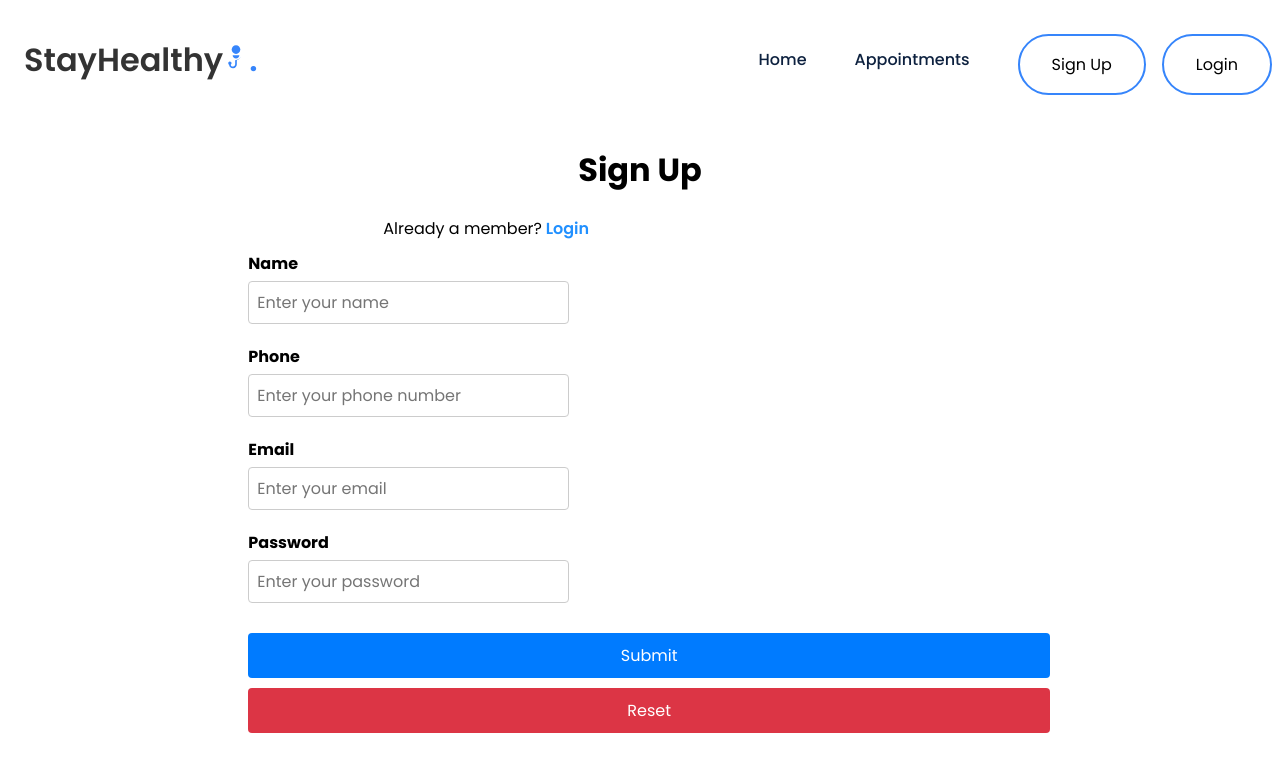
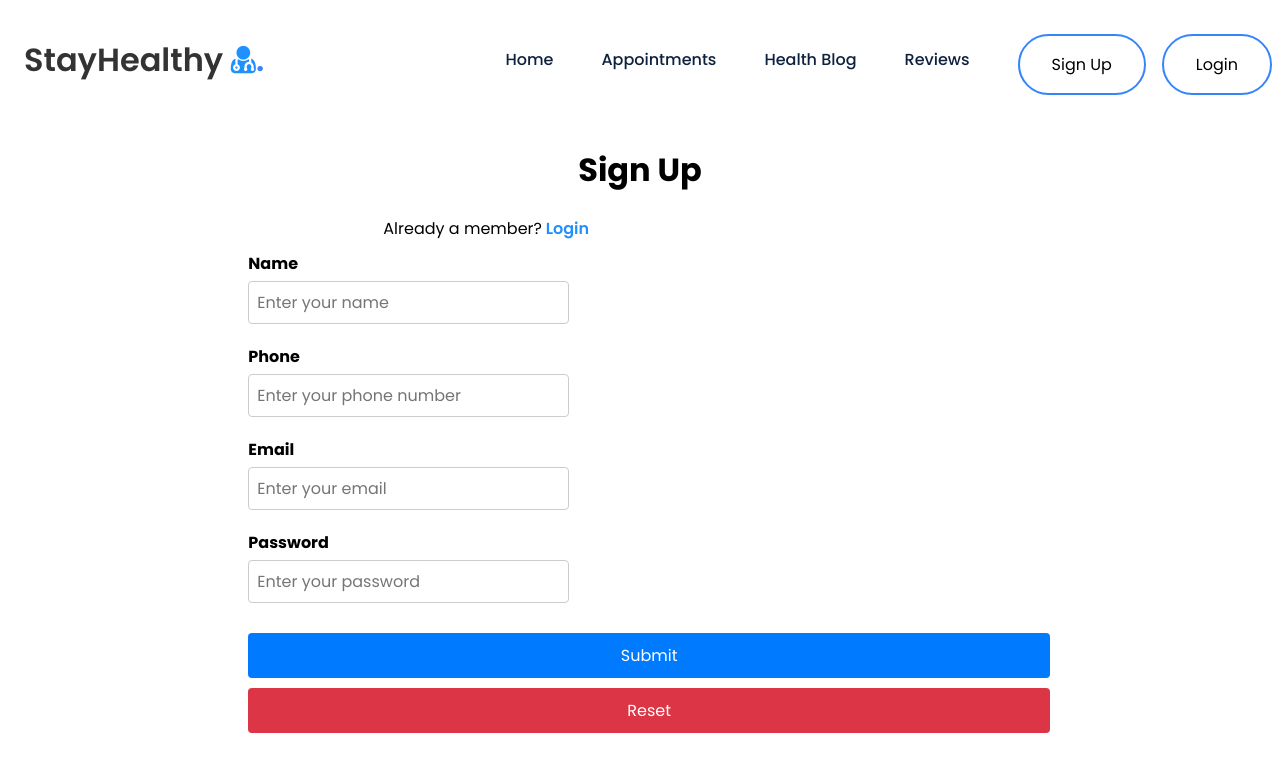
Before and after one commit to EamonEarth/test_med_app, a React (Create React App) app: page /sign-up in a window 1280 px wide. Shown: the top 772 px of the page. Built offline with nearby package versions, Linux system fonts and the light colour scheme.

Commit message:
converted comps

```diff
--- a/src/App.js
+++ b/src/App.js
@@ -5,7 +5,7 @@
 // Import custom components
 import LandingPage from './components/Landing_Page/LandingPage';
 import Login from './components/Login/Login';
-import SignUp from './components/Sign_Up/SignUp';
+import SignUp from './components/Sign_Up/sign-up';
 import Navbar from './components/Navbar/navbar';
 // Function component for the main App
 function App() {
--- a/src/components/Navbar/navbar.js
+++ b/src/components/Navbar/navbar.js
@@ -1,52 +1,97 @@
-import React, { useState } from 'react';
-import './navbar.css'; // Adjust the path if necessary
+import React, { useEffect, useState } from "react";
+import { Link } from "react-router-dom";
+
+import "./navbar.css";
+
+
 
 const Navbar = () => {
-  const [menuOpen, setMenuOpen] = useState(false);
+    const [click, setClick] = useState(false);
 
-  const handleClick = () => {
-    setMenuOpen(!menuOpen);
-  };
+    const [isLoggedIn, setIsLoggedIn] = useState(false);
+    const [username, setUsername] = useState("");
+    const[email,setEmail]=useState("");
+    const [showDropdown, setShowDropdown] = useState(false);
+    const handleClick = () => setClick(!click);
 
+
+    const handleLogout = () => {
+        sessionStorage.removeItem("auth-token");
+        sessionStorage.removeItem("name");
+        sessionStorage.removeItem("email");
+        sessionStorage.removeItem("phone");
+        // remove email phone
+        localStorage.removeItem("doctorData");
+        setIsLoggedIn(false);
+        // setUsername("");
+
+        // Remove the reviewFormData from local storage
+        for (let i = 0; i < localStorage.length; i++) {
+          const key = localStorage.key(i);
+          if (key.startsWith("reviewFormData_")) {
+            localStorage.removeItem(key);
+          }
+        }
+        setEmail('');
+        window.location.reload();
+    }
+    const handleDropdown = () => {
+      setShowDropdown(!showDropdown);
+    }
+    useEffect(() => {
+      const storedemail = sessionStorage.getItem("email");
+
+      if (storedemail) {
+            setIsLoggedIn(true);
+            setUsername(storedemail);
+          }
+        }, []);
   return (
     <nav>
       <div className="nav__logo">
-        <a href="/">
-          StayHealthy
-          <svg xmlns="http://www.w3.org/2000/svg" height="26" width="26" viewBox="0 0 1000 1000" style={{ fill: '#3685fb' }}>
-            <title>Doctor With Stethoscope SVG icon</title>
-            <g>
-              <g>
-                <path d="M499.8,10c91.7,0,166,74.3,166,166c0,91.7-74.3,166-166,166c-91.7,0-166-74.3-166-166C333.8,84.3,408.1,10,499.8,10z"></path>
-                <path d="M499.8,522.8c71.2,0,129.1-58.7,129.1-129.1H370.6C370.6,464.1,428.6,522.8,499.8,522.8z"></path>
-                <path d="M693.2,395c-0.7,94.9-70.3,173.7-160.8,188.9v155.9c0,80.3-60.7,150.8-140.8,155.3c-83,4.7-152.7-58.9-157.6-139.7c-22-12.8-35.6-38.5-30.3-66.7c4.7-25.1,25.5-45.6,50.8-49.9c39.7-6.7,74.1,23.7,74.1,62.1c0,23-12.3,43-30.7,54.1c4.7,45.4,45.1,80.4,92.6,76c44.6-4,77.2-44.1,77.2-88.9v-156C620.5,568.9,693.8,490.7,693.2,395z"></path>
-              </g>
-            </g>
-          </svg>
-        </a>
+        <Link to="/">
+        StayHealthy <i style={{color:'#2190FF'}} className="fa fa-user-md"></i></Link>
         <span>.</span>
       </div>
       <div className="nav__icon" onClick={handleClick}>
-        <i className={`fa ${menuOpen ? 'fa-times' : 'fa-bars'}`}></i>
+        <i className={click ? "fa fa-times" : "fa fa-bars"}></i>
       </div>
-
-      <ul className={`nav__links ${menuOpen ? 'active' : ''}`}>
+      <ul className={click ? 'nav__links active' : 'nav__links'}>
         <li className="link">
-          <a href="/">Home</a>
+          <Link to="/">Home</Link>
         </li>
         <li className="link">
-          <a href="#">Appointments</a>
+          <Link to="/search/doctors">Appointments</Link>
         </li>
         <li className="link">
-          <a href="/sign-up">
-            <button className="btn1">Sign Up</button>
-          </a>
+          <Link to="/healthblog">Health Blog</Link>
         </li>
         <li className="link">
-          <a href="/login">
-            <button className="btn1">Login</button>
-          </a>
+         <Link to="/reviews">Reviews</Link>
         </li>
+        {isLoggedIn?(
+          <>
+            <li className="link">
+              <button className="btn2" onClick={handleLogout}>
+                Logout
+              </button>
+            </li>
+
+          </>
+        ) : (
+          <>
+            <li className="link">
+              <Link to="/sign-up">
+                <button className="btn1">Sign Up</button>
+              </Link>
+            </li>
+            <li className="link">
+              <Link to="/login">
+                <button className="btn1">Login</button>
+              </Link>
+            </li>
+          </>
+        )}
       </ul>
     </nav>
   );
--- a/src/components/Sign_Up/SignUp.js
+++ /dev/null
@@ -1,50 +0,0 @@
-import React from 'react';
-import "./sign_up.css";
-
-const SignUp = () => {
-  return (
-    <div className="container" style={{ marginTop: '5%' }}>
-      <div className="signup-grid">
-        <div className="signup-text">
-          <h1>Sign Up</h1>
-        </div>
-        <div className="signup-text1" style={{ textAlign: 'left' }}>
-          Already a member?
-          <span>
-            <a href="/login" style={{ color: '#2190FF' }}> Login</a>
-          </span>
-        </div>
-        <div className="signup-form">
-          <form>
-            <div className="form-group">
-              <label htmlFor="name">Name</label>
-              <input type="text" name="name" id="name" required className="form-control" placeholder="Enter your name" />
-            </div>
-
-            <div className="form-group">
-              <label htmlFor="phone">Phone</label>
-              <input type="tel" name="phone" id="phone" required className="form-control" placeholder="Enter your phone number" pattern="\d{10}" title="Please enter exactly 10 digits" />
-            </div>
-
-            <div className="form-group">
-              <label htmlFor="email">Email</label>
-              <input type="email" name="email" id="email" required className="form-control" placeholder="Enter your email" />
-            </div>
-
-            <div className="form-group">
-              <label htmlFor="password">Password</label>
-              <input type="password" name="password" id="password" required className="form-control" placeholder="Enter your password" minLength="6" />
-            </div>
-
-            <div className="btn-group">
-              <button type="submit" className="btn btn-primary mb-2 mr-1 waves-effect waves-light">Submit</button>
-              <button type="reset" className="btn btn-danger mb-2 waves-effect waves-light">Reset</button>
-            </div>
-          </form>
-        </div>
-      </div>
-    </div>
-  );
-}
-
-export default SignUp;
--- /dev/null
+++ b/src/components/Sign_Up/sign-up.js
@@ -0,0 +1,104 @@
+import React, { useState } from 'react';
+import './sign_up.css';
+import { Link, useNavigate } from 'react-router-dom';
+import { API_URL } from '../../config';
+
+// Function component for Sign Up form
+const SignUp = () => {
+    // State variables using useState hook
+    const [name, setName] = useState('');
+    const [email, setEmail] = useState('');
+    const [phone, setPhone] = useState('');
+    const [password, setPassword] = useState('');
+    const [showerr, setShowerr] = useState(''); // State to show error messages
+    const navigate = useNavigate(); // Navigation hook from react-router
+
+    // Function to handle form submission
+    const register = async (e) => {
+        e.preventDefault(); // Prevent default form submission
+
+        // API Call to register user
+        const response = await fetch(`${API_URL}/api/auth/register`, {
+            method: "POST",
+            headers: {
+                "Content-Type": "application/json",
+            },
+            body: JSON.stringify({
+                name: name,
+                email: email,
+                password: password,
+                phone: phone,
+            }),
+        });
+
+        const json = await response.json(); // Parse the response JSON
+
+        if (json.authtoken) {
+            // Store user data in session storage
+            sessionStorage.setItem("auth-token", json.authtoken);
+            sessionStorage.setItem("name", name);
+            sessionStorage.setItem("phone", phone);
+            sessionStorage.setItem("email", email);
+
+            // Redirect user to home page
+            navigate("/");
+            window.location.reload(); // Refresh the page
+        } else {
+            if (json.errors) {
+                for (const error of json.errors) {
+                    setShowerr(error.msg); // Show error messages
+                }
+            } else {
+                setShowerr(json.error);
+            }
+        }
+    };
+
+    // JSX to render the Sign Up form
+    return (
+        <div className="container" style={{ marginTop: '5%' }}>
+            <div className="signup-grid">
+                <div className="signup-text">
+                    <h1>Sign Up</h1>
+                </div>
+                <div className="signup-text1" style={{ textAlign: 'left' }}>
+                    Already a member?
+                    <span>
+                        <Link to="/login" style={{ color: '#2190FF' }}> Login</Link>
+                    </span>
+                </div>
+                <div className="signup-form">
+                    <form method="POST" onSubmit={register}>
+                        <div className="form-group">
+                            <label htmlFor="name">Name</label>
+                            <input value={name} onChange={(e) => setName(e.target.value)} type="text" name="name" id="name" className="form-control" placeholder="Enter your name" required />
+                        </div>
+
+                        <div className="form-group">
+                            <label htmlFor="phone">Phone</label>
+                            <input value={phone} onChange={(e) => setPhone(e.target.value)} type="tel" name="phone" id="phone" className="form-control" placeholder="Enter your phone number" pattern="\d{10}" title="Please enter exactly 10 digits" required />
+                        </div>
+
+                        <div className="form-group">
+                            <label htmlFor="email">Email</label>
+                            <input value={email} onChange={(e) => setEmail(e.target.value)} type="email" name="email" id="email" className="form-control" placeholder="Enter your email" aria-describedby="helpId" required />
+                            {showerr && <div className="err" style={{ color: 'red' }}>{showerr}</div>}
+                        </div>
+
+                        <div className="form-group">
+                            <label htmlFor="password">Password</label>
+                            <input value={password} onChange={(e) => setPassword(e.target.value)} type="password" name="password" id="password" className="form-control" placeholder="Enter your password" minLength="6" required />
+                        </div>
+
+                        <div className="btn-group">
+                            <button type="submit" className="btn btn-primary mb-2 mr-1 waves-effect waves-light">Submit</button>
+                            <button type="reset" className="btn btn-danger mb-2 waves-effect waves-light" onClick={() => { setName(''); setEmail(''); setPhone(''); setPassword(''); setShowerr(''); }}>Reset</button>
+                        </div>
+                    </form>
+                </div>
+            </div>
+        </div>
+    );
+}
+
+export default SignUp; // Export the SignUp component for use in other components
```
